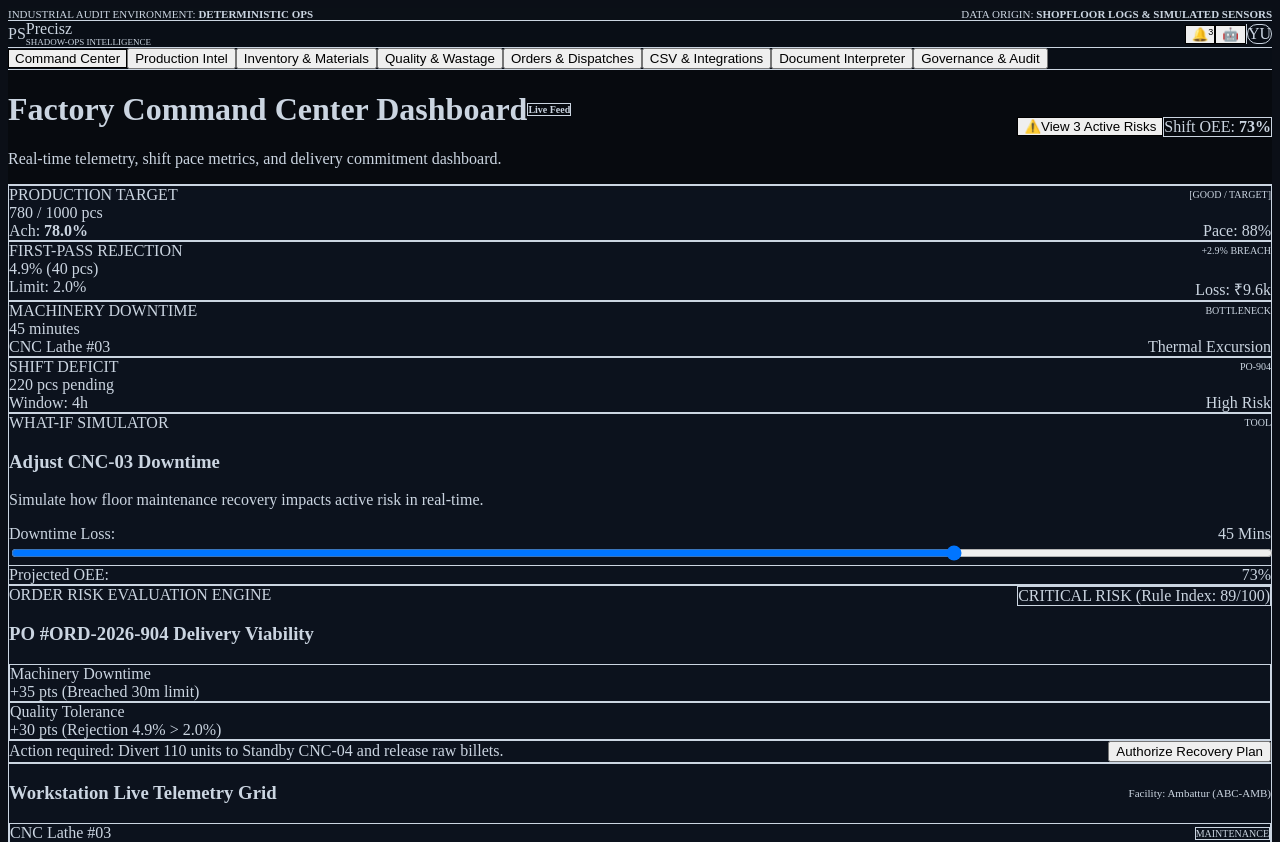
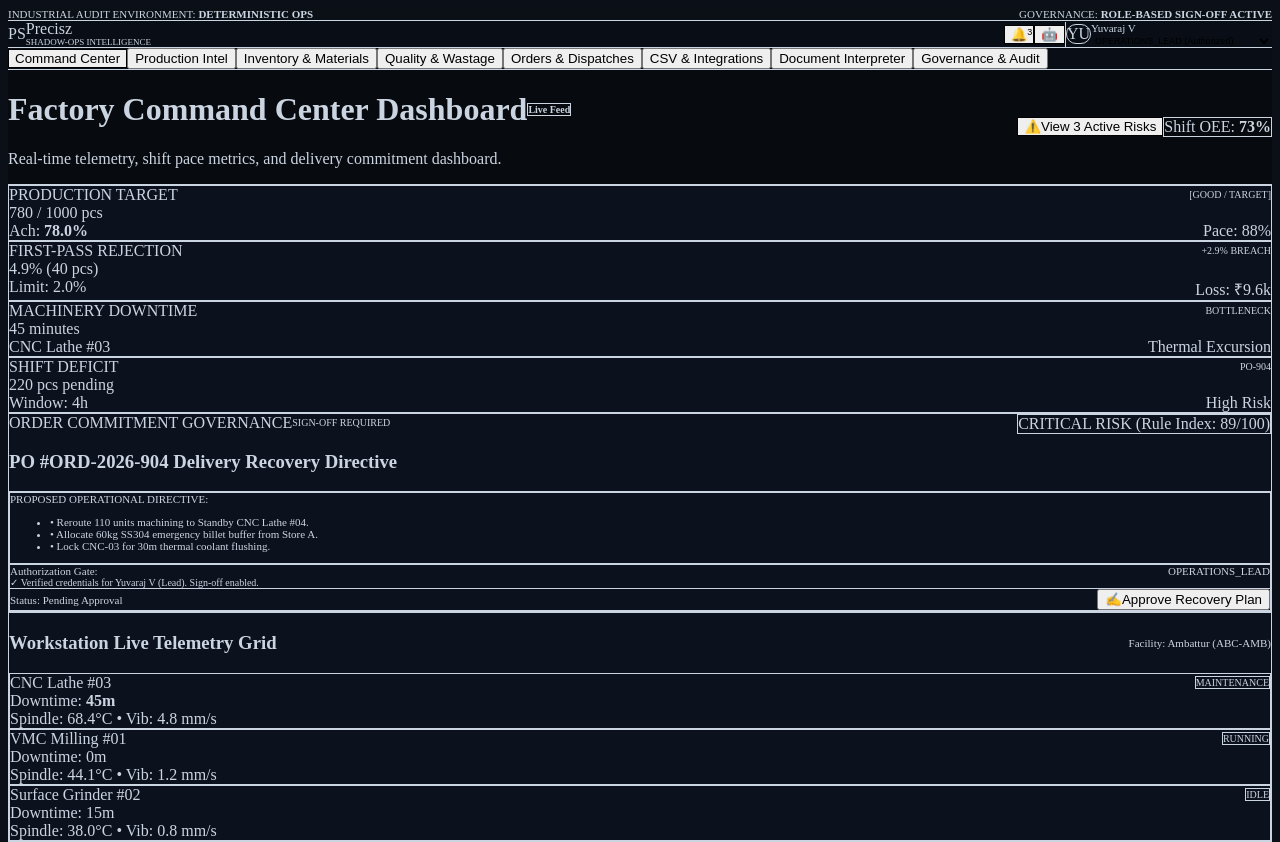
Before and after one commit to assasinsyuva22pc-rgb/precisz-shadow-ops, a Next.js app: page /precisz-shadow-ops/ in a window 1280 px wide. Shown: the top 842 px of the page. Built offline with nearby package versions, Linux system fonts and the light colour scheme.

Commit message:
feat: implement role-based governance approval gate for operations lead

```diff
--- a/app/page.tsx
+++ b/app/page.tsx
@@ -12,9 +12,13 @@ export type TabType =
   | "DOCUMENTS"
   | "GOVERNANCE";
 
+export type UserRole = "OPERATIONS_LEAD" | "SHOPFLOOR_OPERATOR";
+
 export default function PreciszDashboard() {
   const [activeTab, setActiveTab] = useState<TabType>("COMMAND");
   const [activeShift] = useState("Shift 1 (08:00 - 16:30)");
+  const [currentRole, setCurrentRole] = useState<UserRole>("OPERATIONS_LEAD");
+
   const [downtimeMinutes, setDowntimeMinutes] = useState(45);
   const [bufferStockAllocated, setBufferStockAllocated] = useState(false);
   const [showRiskModal, setShowRiskModal] = useState(false);
@@ -23,6 +27,19 @@ export default function PreciszDashboard() {
   const [copilotInput, setCopilotInput] = useState("");
   const [uploadedFileName, setUploadedFileName] = useState<string | null>(null);
   const [isProcessingDoc, setIsProcessingDoc] = useState(false);
+
+  // Audit Logs
+  const [auditLog, setAuditLog] = useState([
+    {
+      id: "LOG-101",
+      timestamp: "08:15 AM",
+      action: "Shift 01 Telemetry Calibration Check",
+      authorizedBy: "Yuvaraj V",
+      role: "OPERATIONS_LEAD",
+      status: "APPROVED",
+      impactSummary: "Calibrated 4 machining cells before line startup.",
+    },
+  ]);
 
   const [copilotHistory, setCopilotHistory] = useState([
     {
@@ -92,10 +109,28 @@ export default function PreciszDashboard() {
     );
   };
 
+  // STRICT OPERATIONAL LEAD APPROVAL LOGIC
   const handleExecuteRecovery = () => {
+    if (currentRole !== "OPERATIONS_LEAD") {
+      alert("Unauthorized: Only an authenticated OPERATIONS_LEAD can approve floor recovery directives.");
+      return;
+    }
+
     setDowntimeMinutes(0);
     setBufferStockAllocated(true);
     setAlerts((prev) => prev.map((a) => ({ ...a, status: "RESOLVED" })));
+
+    const newLog = {
+      id: `LOG-${Date.now().toString().slice(-4)}`,
+      timestamp: new Date().toLocaleTimeString([], { hour: "2-digit", minute: "2-digit" }),
+      action: "Executed Shift-2 Reroute to CNC-04 & Released 60kg SS304 Buffer",
+      authorizedBy: "Yuvaraj V",
+      role: "OPERATIONS_LEAD",
+      status: "APPROVED",
+      impactSummary: "Eliminated PO-904 deficit, restored CNC-03 to running status, cleared active alerts.",
+    };
+
+    setAuditLog((prev) => [newLog, ...prev]);
     setShowRiskModal(false);
   };
 
@@ -119,12 +154,12 @@ export default function PreciszDashboard() {
 
     setTimeout(() => {
       let reply = "Operational analysis: ";
-      if (query.toLowerCase().includes("downtime") || query.toLowerCase().includes("cnc")) {
-        reply += `CNC Lathe #03 recorded ${downtimeMinutes}m loss. Standby CNC #04 is running at 0m loss.`;
-      } else if (query.toLowerCase().includes("kpi") || query.toLowerCase().includes("target")) {
-        reply += `Target: ${targetUnits} | Good: ${goodUnits} | Rejection: ${rejectionRate}% | Deficit: ${deficitUnits} pcs.`;
+      if (query.toLowerCase().includes("approve") || query.toLowerCase().includes("lead")) {
+        reply += `Approval gate is locked to OPERATIONS_LEAD (Yuvaraj V). Unauthorized roles cannot clear thermal loss or unlock SS304 buffers.`;
+      } else if (query.toLowerCase().includes("downtime") || query.toLowerCase().includes("cnc")) {
+        reply += `CNC Lathe #03 recorded ${downtimeMinutes}m loss. Standby CNC #04 is ready for reroute upon lead approval.`;
       } else {
-        reply += `Order #ORD-2026-904 delivery index is ${calculatedRiskScore}/100 (${riskLevel}).`;
+        reply += `Order #ORD-2026-904 risk score is ${calculatedRiskScore}/100 (${riskLevel}). Action requires Lead sign-off.`;
       }
       setCopilotHistory((prev) => [...prev, { sender: "system", text: reply }]);
     }, 300);
@@ -137,6 +172,7 @@ export default function PreciszDashboard() {
         ["PRECISZ SHADOW-OPS - COMPLIANCE REPORT"],
         ["Tenant", "ABC Precision Components (Ambattur, Chennai)"],
         ["Shift", activeShift],
+        ["Authorized Sign-off", "Yuvaraj V (OPERATIONS_LEAD)"],
         ["Target Qty", targetUnits],
         ["Good Produced", goodUnits],
         ["Deficit", deficitUnits],
@@ -167,16 +203,15 @@ export default function PreciszDashboard() {
           </span>
         </div>
         <div className="flex items-center gap-3 font-mono text-[11px]">
-          <span>DATA ORIGIN: <strong>SHOPFLOOR LOGS & SIMULATED SENSORS</strong></span>
+          <span>GOVERNANCE: <strong className="text-emerald-400">ROLE-BASED SIGN-OFF ACTIVE</strong></span>
           <span className="text-slate-600 hidden sm:inline">|</span>
           <span className="text-cyan-400 hidden sm:inline">LAST SYNC: 10:48 AM IST</span>
         </div>
       </div>
 
-      {/* 2. Top Primary Navbar (Branding & Controls) */}
+      {/* 2. Top Primary Navbar */}
       <header className="border-b border-slate-800 bg-[#0A0E17]/95 backdrop-blur sticky top-0 z-30 px-4 md:px-6 py-2.5">
         <div className="max-w-7xl mx-auto flex items-center justify-between gap-4">
-          {/* Logo & Product Title */}
           <div className="flex items-center gap-3 shrink-0">
             <div className="w-8 h-8 rounded bg-orange-600 flex items-center justify-center font-black text-slate-950 text-lg tracking-tighter shadow-md shadow-orange-600/30">
               PS
@@ -189,11 +224,11 @@ export default function PreciszDashboard() {
             </div>
           </div>
 
-          {/* Right Header Controls */}
+          {/* Right Header Controls with Role Switcher */}
           <div className="flex items-center gap-3 shrink-0">
             <div className="text-right hidden lg:block font-mono text-xs">
               <div className="font-semibold text-slate-200 text-xs">ABC Precision Components</div>
-              <div className="text-[10px] text-slate-500">Ambattur, Chennai • {activeShift}</div>
+              <div className="text-[10px] text-slate-500">Ambattur • {activeShift}</div>
             </div>
 
             {/* Notification Bell */}
@@ -211,7 +246,6 @@ export default function PreciszDashboard() {
                 )}
               </button>
 
-              {/* Notification Dropdown */}
               {showNotificationDrawer && (
                 <div className="absolute right-0 mt-2 w-72 sm:w-80 bg-[#0C121D] border border-slate-800 rounded-xl shadow-2xl z-50 p-3 space-y-2 font-mono">
                   <div className="flex justify-between items-center border-b border-slate-800 pb-2">
@@ -248,7 +282,6 @@ export default function PreciszDashboard() {
               )}
             </div>
 
-            {/* Copilot Trigger */}
             <button
               onClick={() => setShowCopilot(true)}
               className="px-2.5 py-1.5 bg-cyan-950/40 border border-cyan-800 hover:bg-cyan-900/50 text-cyan-300 rounded text-xs font-mono flex items-center gap-1.5 cursor-pointer"
@@ -256,20 +289,33 @@ export default function PreciszDashboard() {
               <span>🤖</span> <span className="hidden sm:inline">Copilot</span>
             </button>
 
-            {/* Profile Avatar */}
+            {/* Profile Avatar with Role Switcher for CEO Demo */}
             <div className="flex items-center gap-2 pl-2 border-l border-slate-800">
               <div className="w-7 h-7 rounded-full bg-slate-800 border border-slate-700 flex items-center justify-center text-xs font-bold text-orange-400 font-mono">
                 YU
               </div>
-              <div className="text-left text-[11px] leading-tight hidden sm:block">
+              <div className="text-left text-[11px] leading-tight">
                 <div className="font-semibold text-slate-200">Yuvaraj V</div>
-                <div className="text-slate-500 text-[9px] font-mono">OPERATIONS_LEAD</div>
+                {/* ROLE SWITCHER SELECT */}
+                <select
+                  value={currentRole}
+                  onChange={(e) => setCurrentRole(e.target.value as UserRole)}
+                  className="bg-transparent text-[9px] font-mono text-cyan-400 border-none outline-none cursor-pointer p-0"
+                  title="Switch Role to test authorization gating"
+                >
+                  <option value="OPERATIONS_LEAD" className="bg-slate-900 text-cyan-300">
+                    OPERATIONS_LEAD (Authorized)
+                  </option>
+                  <option value="SHOPFLOOR_OPERATOR" className="bg-slate-900 text-rose-400">
+                    SHOPFLOOR_OPERATOR (Restricted)
+                  </option>
+                </select>
               </div>
             </div>
           </div>
         </div>
 
-        {/* 3. Sub-Navigation Bar: Clean 8 Tabs Container */}
+        {/* 3. Sub-Navigation Bar */}
         <div className="max-w-7xl mx-auto mt-2 pt-2 border-t border-slate-800/60 overflow-x-auto scrollbar-none">
           <nav className="flex items-center gap-1 w-max pb-1">
             {[
@@ -409,46 +455,19 @@ export default function PreciszDashboard() {
               </div>
             </div>
 
-            {/* Simulator & Risk Box */}
-            <div className="grid grid-cols-1 lg:grid-cols-3 gap-6">
-              <div className="p-5 bg-[#0C121D] border border-slate-800 rounded-lg flex flex-col justify-between">
+            {/* ORDER RISK EVALUATION BOX WITH GOVERNANCE SIGN-OFF */}
+            <div className="p-5 bg-[#0C121D] border border-slate-800 rounded-lg">
+              <div className="flex flex-wrap justify-between items-start gap-2 border-b border-slate-800 pb-3">
                 <div>
-                  <div className="text-xs font-mono uppercase text-cyan-400 tracking-wider flex items-center justify-between">
-                    <span>What-If Simulator</span>
-                    <span className="text-slate-500 text-[10px]">TOOL</span>
+                  <div className="text-xs font-mono uppercase text-slate-400 flex items-center gap-2">
+                    <span>Order Commitment Governance</span>
+                    <span className="px-1.5 py-0.5 rounded bg-slate-800 text-[10px] text-cyan-400">
+                      Sign-off Required
+                    </span>
                   </div>
-                  <h3 className="text-sm font-bold text-white mt-1">Adjust CNC-03 Downtime</h3>
-                  <p className="text-xs text-slate-400 mt-1">
-                    Simulate how floor maintenance recovery impacts active risk in real-time.
-                  </p>
-
-                  <div className="mt-4 space-y-2">
-                    <div className="flex justify-between text-xs font-mono">
-                      <span className="text-slate-400">Downtime Loss:</span>
-                      <span className="text-cyan-400 font-bold">{downtimeMinutes} Mins</span>
-                    </div>
-                    <input
-                      type="range"
-                      min="0"
-                      max="60"
-                      value={downtimeMinutes}
-                      onChange={(e) => setDowntimeMinutes(Number(e.target.value))}
-                      className="w-full accent-cyan-500 cursor-pointer"
-                    />
-                  </div>
-                </div>
-                <div className="mt-4 pt-3 border-t border-slate-800/80 flex justify-between items-center text-xs font-mono">
-                  <span className="text-slate-400">Projected OEE:</span>
-                  <span className="text-emerald-400 font-bold">{oeeEfficiency}%</span>
-                </div>
-              </div>
-
-              <div className="lg:col-span-2 p-5 bg-[#0C121D] border border-slate-800 rounded-lg flex flex-col justify-between">
-                <div>
-                  <div className="flex flex-wrap justify-between items-start gap-2">
-                    <div>
-                      <div className="text-xs font-mono uppercase text-slate-400">Order Risk Evaluation Engine</div>
-                      <h3 className="text-sm font-bold text-white mt-0.5">PO #ORD-2026-904 Delivery Viability</h3>
+                  <h3 className="text-sm font-bold text-white mt-0.5">
+                    PO #ORD-2026-904 Delivery Recovery Directive
+                  </h3>
                 </div>
                 <span
                   className={`px-2.5 py-1 rounded text-xs font-mono font-bold border ${
@@ -461,34 +480,51 @@ export default function PreciszDashboard() {
                 </span>
               </div>
 
-                  <div className="grid grid-cols-1 sm:grid-cols-2 gap-3 mt-4 text-xs font-mono">
-                    <div className="p-2.5 bg-slate-950 border border-slate-800 rounded">
-                      <div className="text-slate-400">Machinery Downtime</div>
-                      <div className="text-white font-bold mt-1">
-                        {downtimeMinutes > 30 ? "+35 pts (Breached 30m limit)" : "0 pts (Optimal)"}
+              <div className="grid grid-cols-1 md:grid-cols-2 gap-4 mt-4 text-xs font-mono">
+                <div className="p-3 bg-slate-950 border border-slate-800 rounded space-y-2">
+                  <div className="font-bold text-slate-300 uppercase text-[11px]">Proposed Operational Directive:</div>
+                  <ul className="text-slate-400 space-y-1 text-[11px]">
+                    <li>• Reroute 110 units machining to Standby CNC Lathe #04.</li>
+                    <li>• Allocate 60kg SS304 emergency billet buffer from Store A.</li>
+                    <li>• Lock CNC-03 for 30m thermal coolant flushing.</li>
+                  </ul>
                 </div>
+
+                <div className="p-3 bg-slate-950 border border-slate-800 rounded flex flex-col justify-between">
+                  <div>
+                    <div className="flex justify-between items-center text-[11px]">
+                      <span className="text-slate-400">Authorization Gate:</span>
+                      <span className={`font-bold ${currentRole === "OPERATIONS_LEAD" ? "text-emerald-400" : "text-rose-400"}`}>
+                        {currentRole}
+                      </span>
                     </div>
-                    <div className="p-2.5 bg-slate-950 border border-slate-800 rounded">
-                      <div className="text-slate-400">Quality Tolerance</div>
-                      <div className="text-white font-bold mt-1">+30 pts (Rejection 4.9% &gt; 2.0%)</div>
-                    </div>
+                    <div className="text-[10px] text-slate-500 mt-1">
+                      {currentRole === "OPERATIONS_LEAD"
+                        ? "✓ Verified credentials for Yuvaraj V (Lead). Sign-off enabled."
+                        : "🔒 Sign-off disabled. Switch role to OPERATIONS_LEAD in top-right to authorize."}
                     </div>
                   </div>
 
-                <div className="mt-4 pt-3 border-t border-slate-800/80 flex flex-wrap justify-between items-center gap-3">
-                  <div className="text-xs text-slate-300">
-                    {downtimeMinutes === 0 && bufferStockAllocated
-                      ? "✓ All operational bottlenecks eliminated. Order fulfillment on schedule."
-                      : "Action required: Divert 110 units to Standby CNC-04 and release raw billets."}
-                  </div>
-                  {calculatedRiskScore > 0 && (
+                  <div className="mt-4 pt-3 border-t border-slate-800/80 flex items-center justify-between">
+                    <span className="text-[11px] text-slate-400">
+                      {downtimeMinutes === 0 ? "✓ Recovery Executed" : "Status: Pending Approval"}
+                    </span>
+
+                    {downtimeMinutes > 0 && (
                       <button
-                      onClick={() => setShowRiskModal(true)}
-                      className="px-3.5 py-2 bg-orange-600 hover:bg-orange-500 text-slate-950 font-bold text-xs rounded font-mono cursor-pointer"
+                        onClick={handleExecuteRecovery}
+                        disabled={currentRole !== "OPERATIONS_LEAD"}
+                        className={`px-4 py-2 font-bold text-xs rounded font-mono transition-all flex items-center gap-1.5 ${
+                          currentRole === "OPERATIONS_LEAD"
+                            ? "bg-orange-600 hover:bg-orange-500 text-slate-950 cursor-pointer shadow-lg shadow-orange-600/30"
+                            : "bg-slate-800 text-slate-500 border border-slate-700 cursor-not-allowed opacity-60"
+                        }`}
                       >
-                      Authorize Recovery Plan
+                        <span>{currentRole === "OPERATIONS_LEAD" ? "✍️" : "🔒"}</span>
+                        <span>{currentRole === "OPERATIONS_LEAD" ? "Approve Recovery Plan" : "Lead Sign-off Required"}</span>
                       </button>
                     )}
+                  </div>
                 </div>
               </div>
             </div>
@@ -858,26 +894,52 @@ export default function PreciszDashboard() {
                 <span>📥</span> Export Shift Compliance Report (.CSV)
               </button>
             </div>
+
             <div className="p-5 bg-slate-900 border border-slate-800 rounded-lg">
-              <h3 className="text-sm font-bold text-white mb-2">Immutable Authorizations Log</h3>
-              <div className="text-xs font-mono text-slate-400 space-y-2">
-                <div className="p-2.5 bg-slate-950 border border-slate-800 rounded flex justify-between">
-                  <span>LOG-101 • Calibration Check Passed</span>
-                  <span className="text-slate-500">08:15 AM • Yuvaraj V</span>
+              <div className="flex justify-between items-center mb-3">
+                <h3 className="text-sm font-bold text-white">Cryptographic Operational Directives Log</h3>
+                <span className="text-[11px] font-mono text-slate-500">Tenant ID: ABC-AMB</span>
               </div>
-                {downtimeMinutes === 0 && (
-                  <div className="p-2.5 bg-emerald-950/40 border border-emerald-800 rounded flex justify-between text-emerald-300">
-                    <span>LOG-102 • Recovery Reroute Executed & SS304 Buffer Unlocked</span>
-                    <span className="text-emerald-400">Just Now • Yuvaraj V</span>
-                  </div>
-                )}
+
+              <div className="overflow-x-auto">
+                <table className="w-full text-left text-xs border-collapse font-mono">
+                  <thead>
+                    <tr className="border-b border-slate-800 text-slate-400 uppercase text-[10px]">
+                      <th className="py-2.5 px-3">Log ID</th>
+                      <th className="py-2.5 px-3">Timestamp</th>
+                      <th className="py-2.5 px-3">Directive</th>
+                      <th className="py-2.5 px-3">Authorized Sign-off</th>
+                      <th className="py-2.5 px-3">Role</th>
+                      <th className="py-2.5 px-3">Status</th>
+                    </tr>
+                  </thead>
+                  <tbody className="divide-y divide-slate-800/60">
+                    {auditLog.map((log) => (
+                      <tr key={log.id} className="hover:bg-slate-800/30">
+                        <td className="py-3 px-3 text-cyan-400 font-bold">{log.id}</td>
+                        <td className="py-3 px-3 text-slate-400">{log.timestamp}</td>
+                        <td className="py-3 px-3 text-slate-200">
+                          <div className="font-semibold">{log.action}</div>
+                          <div className="text-[11px] text-slate-500 mt-0.5">{log.impactSummary}</div>
+                        </td>
+                        <td className="py-3 px-3 text-slate-300">{log.authorizedBy}</td>
+                        <td className="py-3 px-3 text-slate-400">{log.role}</td>
+                        <td className="py-3 px-3">
+                          <span className="px-2 py-0.5 rounded text-[10px] bg-emerald-950 text-emerald-400 border border-emerald-800">
+                            {log.status}
+                          </span>
+                        </td>
+                      </tr>
+                    ))}
+                  </tbody>
+                </table>
               </div>
             </div>
           </div>
         )}
       </main>
 
-      {/* Recovery Modal */}
+      {/* Recovery Modal with Strict Role Validation */}
       {showRiskModal && (
         <div className="fixed inset-0 z-50 bg-black/80 backdrop-blur-sm flex items-center justify-center p-4">
           <div className="bg-[#0C121D] border border-slate-800 rounded-xl max-w-lg w-full p-6 space-y-4 shadow-2xl font-mono">
@@ -908,7 +970,17 @@ export default function PreciszDashboard() {
             </div>
 
             <div className="bg-orange-950/30 border border-orange-900/60 p-3 rounded text-xs text-orange-200">
-              <strong>Proposed Action:</strong> Reroute 110 units to Standby CNC Lathe #04 and unlock emergency SS304 buffer stock.
+              <div className="font-bold">Authorized Recovery Action:</div>
+              <div className="mt-1 text-[11px] text-slate-300">
+                Reroute 110 units to Standby CNC Lathe #04 and unlock emergency SS304 buffer stock to recover PO-904 delivery commit within 4 hours.
+              </div>
+            </div>
+
+            <div className="p-2.5 bg-slate-950 rounded border border-slate-800 flex justify-between items-center text-xs">
+              <span className="text-slate-400">Current Sign-off Role:</span>
+              <span className={`font-bold ${currentRole === "OPERATIONS_LEAD" ? "text-emerald-400" : "text-rose-400"}`}>
+                {currentRole}
+              </span>
             </div>
 
             <div className="flex justify-end gap-3 pt-2 text-xs">
@@ -920,9 +992,14 @@ export default function PreciszDashboard() {
               </button>
               <button
                 onClick={handleExecuteRecovery}
-                className="px-3 py-1.5 bg-orange-600 hover:bg-orange-500 text-slate-950 font-bold rounded cursor-pointer"
+                disabled={currentRole !== "OPERATIONS_LEAD"}
+                className={`px-4 py-2 font-bold rounded cursor-pointer font-mono ${
+                  currentRole === "OPERATIONS_LEAD"
+                    ? "bg-orange-600 hover:bg-orange-500 text-slate-950 shadow-md shadow-orange-600/30"
+                    : "bg-slate-800 text-slate-500 border border-slate-700 cursor-not-allowed opacity-50"
+                }`}
               >
-                Authorize Recovery
+                {currentRole === "OPERATIONS_LEAD" ? "✍️ Authorize Recovery" : "🔒 Lead Sign-off Required"}
               </button>
             </div>
           </div>
```
Lines whose indentation alone changed are shown as unchanged.
